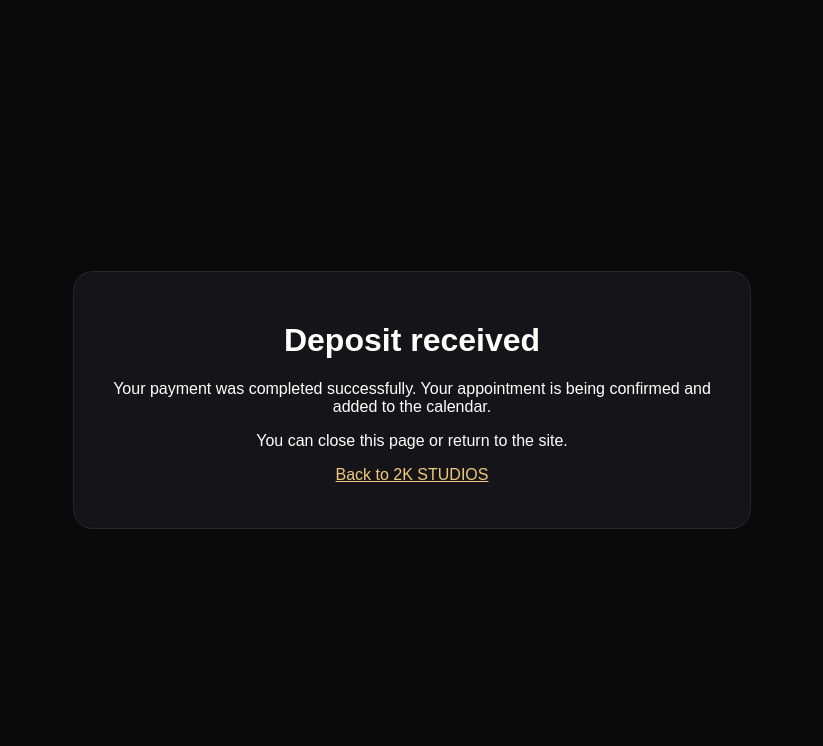
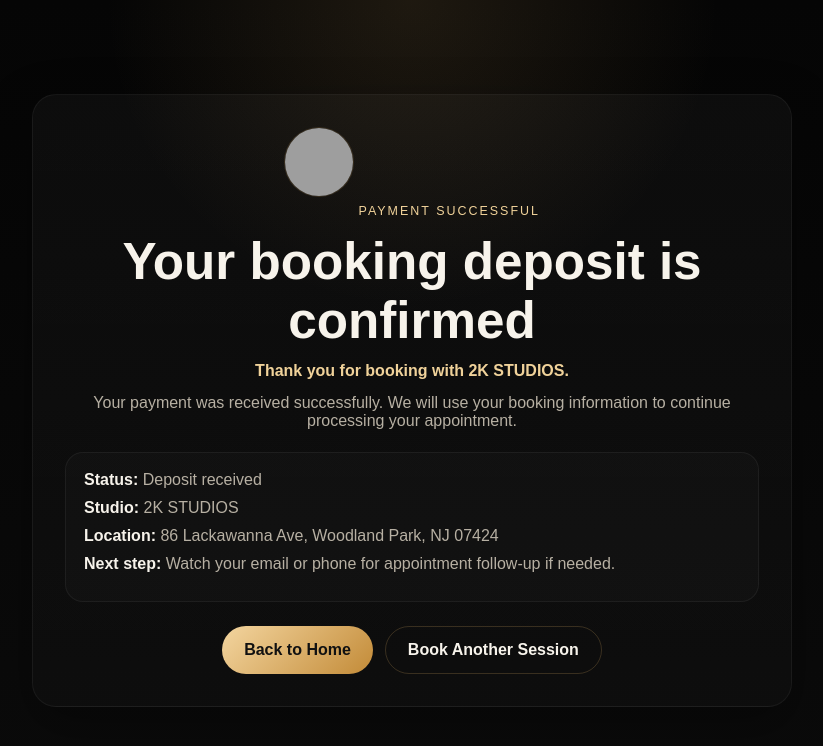
Before and after one commit to 2kstudiosnj/2k-studios-booking, a website: page public/success.html in a window 1280 px wide. Shown: the whole page, without its empty margins (228-1051 px from the left). Drawn offline with Linux system fonts and the light colour scheme; grey boxes are pictures that could not be loaded.

Commit message:
Update success.html

```diff
--- a/public/success.html
+++ b/public/success.html
@@ -1,5 +1,157 @@
 <!DOCTYPE html>
 <html lang="en">
-<head><meta charset="UTF-8"><meta name="viewport" content="width=device-width, initial-scale=1.0"><title>Payment successful</title>
-<style>body{font-family:Arial,Helvetica,sans-serif;background:#0a0a0b;color:#fff;display:grid;place-items:center;min-height:100vh;margin:0} .box{max-width:620px;padding:28px;border:1px solid rgba(255,255,255,.08);border-radius:20px;background:#151519;text-align:center} a{color:#f1c97a}</style></head>
-<body><div class="box"><h1>Deposit received</h1><p>Your payment was completed successfully. Your appointment is being confirmed and added to the calendar.</p><p>You can close this page or return to the site.</p><p><a href="/">Back to 2K STUDIOS</a></p></div></body></html>
+<head>
+  <meta charset="UTF-8" />
+  <meta name="viewport" content="width=device-width, initial-scale=1.0" />
+  <title>Booking Confirmed | 2K STUDIOS</title>
+  <meta
+    name="description"
+    content="Your 2K Studios booking deposit was successful."
+  />
+  <style>
+    :root {
+      --bg: #080808;
+      --card: #141414;
+      --gold: #d6a85f;
+      --gold-soft: #f0d29a;
+      --text: #f7f3eb;
+      --muted: #b7b0a3;
+      --line: rgba(214, 168, 95, 0.22);
+      --shadow: 0 18px 50px rgba(0, 0, 0, 0.35);
+    }
+
+    * {
+      box-sizing: border-box;
+      margin: 0;
+      padding: 0;
+    }
+
+    body {
+      font-family: Arial, Helvetica, sans-serif;
+      background:
+        radial-gradient(circle at top, rgba(214, 168, 95, 0.12), transparent 30%),
+        linear-gradient(180deg, #050505 0%, #0b0b0b 100%);
+      color: var(--text);
+      min-height: 100vh;
+      display: grid;
+      place-items: center;
+      padding: 24px;
+    }
+
+    .card {
+      width: min(92%, 760px);
+      background: linear-gradient(180deg, rgba(255,255,255,0.03), rgba(255,255,255,0.015));
+      border: 1px solid rgba(255,255,255,0.05);
+      border-radius: 24px;
+      padding: 32px;
+      box-shadow: var(--shadow);
+      text-align: center;
+    }
+
+    .logo {
+      width: 70px;
+      height: 70px;
+      border-radius: 50%;
+      object-fit: cover;
+      margin: 0 auto 18px;
+      border: 1px solid var(--line);
+      background: #0b0b0b;
+    }
+
+    .badge {
+      display: inline-block;
+      margin-bottom: 14px;
+      color: var(--gold-soft);
+      letter-spacing: 0.16em;
+      text-transform: uppercase;
+      font-size: 0.78rem;
+    }
+
+    h1 {
+      font-size: clamp(2rem, 4vw, 3.2rem);
+      margin-bottom: 12px;
+    }
+
+    p {
+      color: var(--muted);
+      margin-bottom: 18px;
+    }
+
+    .ok {
+      color: var(--gold-soft);
+      font-weight: 700;
+      margin-bottom: 14px;
+    }
+
+    .box {
+      background: rgba(255,255,255,0.02);
+      border: 1px solid rgba(255,255,255,0.05);
+      border-radius: 18px;
+      padding: 18px;
+      margin: 22px 0;
+      text-align: left;
+    }
+
+    .row {
+      margin-bottom: 10px;
+      color: var(--muted);
+    }
+
+    .row strong {
+      color: var(--text);
+    }
+
+    .actions {
+      display: flex;
+      gap: 12px;
+      justify-content: center;
+      flex-wrap: wrap;
+      margin-top: 24px;
+    }
+
+    .btn {
+      display: inline-flex;
+      align-items: center;
+      justify-content: center;
+      padding: 14px 22px;
+      border-radius: 999px;
+      font-weight: 700;
+      text-decoration: none;
+    }
+
+    .btn-primary {
+      background: linear-gradient(135deg, #f3d59f, #c38b38);
+      color: #111;
+    }
+
+    .btn-outline {
+      border: 1px solid var(--line);
+      color: var(--text);
+    }
+  </style>
+</head>
+<body>
+  <div class="card">
+    <img src="images/logo.PNG" alt="2K Studios logo" class="logo" />
+    <span class="badge">Payment Successful</span>
+    <h1>Your booking deposit is confirmed</h1>
+    <p class="ok">Thank you for booking with 2K STUDIOS.</p>
+    <p>
+      Your payment was received successfully. We will use your booking information
+      to continue processing your appointment.
+    </p>
+
+    <div class="box">
+      <div class="row"><strong>Status:</strong> Deposit received</div>
+      <div class="row"><strong>Studio:</strong> 2K STUDIOS</div>
+      <div class="row"><strong>Location:</strong> 86 Lackawanna Ave, Woodland Park, NJ 07424</div>
+      <div class="row"><strong>Next step:</strong> Watch your email or phone for appointment follow-up if needed.</div>
+    </div>
+
+    <div class="actions">
+      <a href="/" class="btn btn-primary">Back to Home</a>
+      <a href="/booking.html" class="btn btn-outline">Book Another Session</a>
+    </div>
+  </div>
+</body>
+</html>
```
